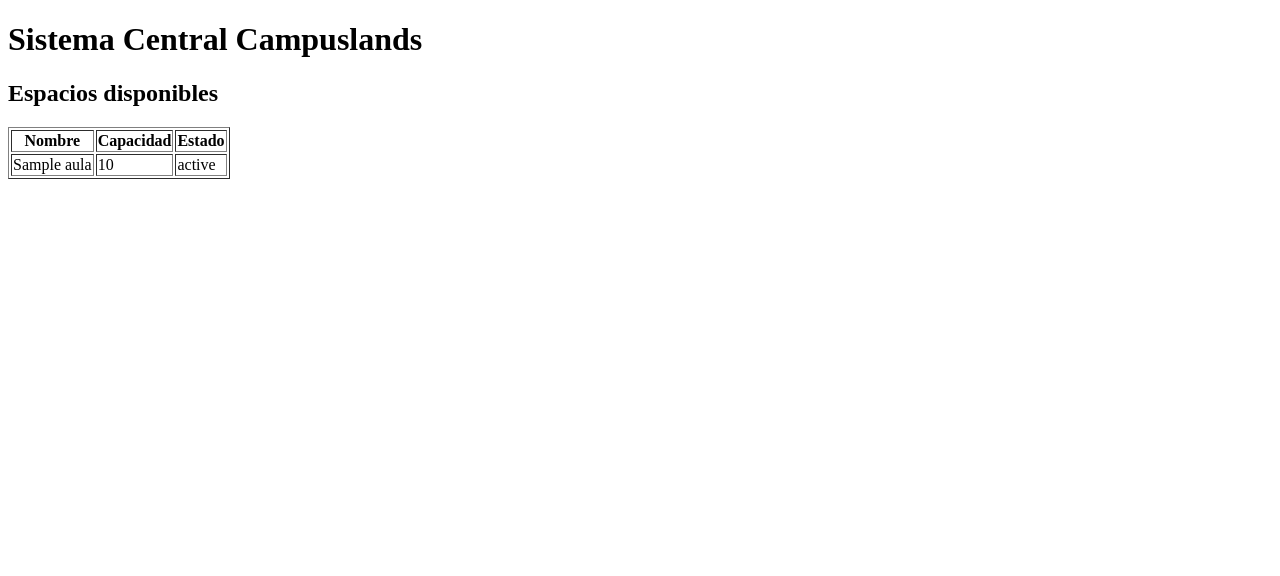
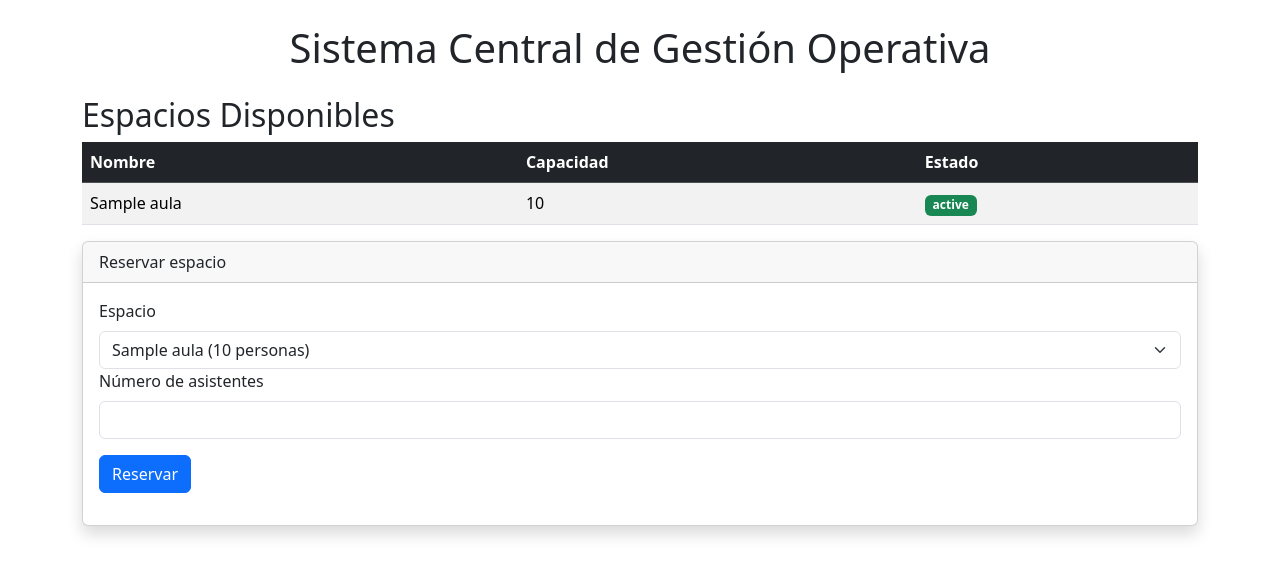
Before and after one commit to jasminsofi/hackathon_oct, a Flask app: template templates/index.html in a window 1280 px wide. Shown: the top 576 px of the page. Run offline with Flask 3, Linux system fonts and the light colour scheme; the template is opened without the code that fills it: most values are stand-ins (such as "Sample title", 1, 10 or a date in 2020).

Commit message:
formulario reservas

```diff
--- a/app.py
+++ b/app.py
@@ -1,10 +1,116 @@
-from flask import Flask
+from flask import Flask, render_template, request
+from services.aula_service import obtener_aulas
 
 app = Flask(__name__)
 
+
 @app.route("/")
 def inicio():
-    return "Hola Campuslands"
+    try:
+        aulas = obtener_aulas()
+
+        return render_template(
+            "index.html",
+            aulas=aulas
+        )
+
+    except Exception as e:
+
+        return render_template(
+            "resultado.html",
+            mensaje=f"Error cargando las aulas: {str(e)}",
+            tipo="danger"
+        )
+
+
+@app.route("/reservar", methods=["POST"])
+def reservar():
+
+    try:
+
+        aula_id = int(request.form["aula_id"])
+        asistentes = int(request.form["asistentes"])
+
+        aulas = obtener_aulas()
+
+        for aula in aulas:
+
+            if aula["id"] == aula_id:
+
+                # Regla de negocio 1
+                if aula["estado"] != "Disponible":
+
+                    return render_template(
+                        "resultado.html",
+                        mensaje="Esta sala está inhabilitada.",
+                        tipo="warning"
+                    )
+
+                # Regla de negocio 2
+                if asistentes > aula["capacidad"]:
+
+                    return render_template(
+                        "resultado.html",
+                        mensaje=f"Capacidad excedida. Máximo permitido: {aula['capacidad']}",
+                        tipo="danger"
+                    )
+
+                return render_template(
+                    "resultado.html",
+                    mensaje=f"Reserva realizada correctamente para {aula['nombre']}",
+                    tipo="success"
+                )
+
+        return render_template(
+            "resultado.html",
+            mensaje="Aula no encontrada.",
+            tipo="danger"
+        )
+
+    except ValueError:
+
+        return render_template(
+            "resultado.html",
+            mensaje="Los datos ingresados no son válidos.",
+            tipo="danger"
+        )
+
+    except KeyError:
+
+        return render_template(
+            "resultado.html",
+            mensaje="Faltan campos obligatorios en el formulario.",
+            tipo="danger"
+        )
+
+    except Exception as e:
+
+        return render_template(
+            "resultado.html",
+            mensaje=f"Error inesperado: {str(e)}",
+            tipo="danger"
+        )
+
+
+@app.errorhandler(404)
+def pagina_no_encontrada(error):
+
+    return render_template(
+        "resultado.html",
+        mensaje="Página no encontrada.",
+        tipo="warning"
+    ), 404
+
+
+@app.errorhandler(500)
+def error_servidor(error):
+
+    return render_template(
+        "resultado.html",
+        mensaje="Error interno del servidor.",
+        tipo="danger"
+    ), 500
+
 
 if __name__ == "__main__":
     app.run(debug=True)
--- a/data/aulas.json
+++ b/data/aulas.json
@@ -6,6 +6,7 @@
     {"id":5,"nombre":"Apolo","capacidad":34,"estado":"Disponible"},
     {"id":6,"nombre":"Blanca","capacidad":12,"estado":"Disponible"},
     {"id":7,"nombre":"Azul","capacidad":10,"estado":"Disponible"},
-    {"id":8,"nombre":"Amarillas Verdes","capacidad":6,"estado":"Disponible"},
-    {"id":9,"nombre":"Artemis","capacidad":32,"estado":"Disponible"}
+    {"id":8,"nombre":"Amarillas","capacidad":6,"estado":"Disponible"},
+    {"id":9,"nombre":"Verdes","capacidad":6,"estado":"Disponible"},
+    {"id":10,"nombre":"Artemis","capacidad":32,"estado":"Disponible"}
 ]
--- /dev/null
+++ b/services/validaciones.py
@@ -0,0 +1,4 @@
+AFORO_MAXIMO = 1.0
+
+def validar_capacidad(capacidad, asistentes):
+    return asistentes <= capacidad * AFORO_MAXIMO
--- a/templates/index.html
+++ b/templates/index.html
@@ -1,32 +1,104 @@
 <!DOCTYPE html>
 <html lang="es">
+
 <head>
     <meta charset="UTF-8">
+    <meta name="viewport" content="width=device-width, initial-scale=1">
+
     <title>Campuslands</title>
+
+    <link href="https://cdn.jsdelivr.net/npm/bootstrap@5.3.3/dist/css/bootstrap.min.css" rel="stylesheet">
 </head>
+
 <body>
 
-    <h1>Sistema Central Campuslands</h1>
+    <div class="container mt-4">
 
-    <h2>Espacios disponibles</h2>
+        <h1 class="text-center mb-4">
+            Sistema Central de Gestión Operativa
+        </h1>
 
-    <table border="1">
+        <h2>Espacios Disponibles</h2>
 
+        <table class="table table-striped table-hover">
+
+            <thead class="table-dark">
                 <tr>
                     <th>Nombre</th>
                     <th>Capacidad</th>
                     <th>Estado</th>
                 </tr>
+            </thead>
+
+            <tbody>
 
                 {% for aula in aulas %}
+
                 <tr>
                     <td>{{ aula.nombre }}</td>
                     <td>{{ aula.capacidad }}</td>
-            <td>{{ aula.estado }}</td>
+                    <td>
+                        <span class="badge bg-success">
+                            {{ aula.estado }}
+                        </span>
+                    </td>
                 </tr>
+
                 {% endfor %}
+
+            </tbody>
 
         </table>
 
+        <div class="card shadow">
+
+            <div class="card-header">
+                Reservar espacio
+            </div>
+
+            <div class="card-body">
+
+                <form method="POST" action="/reservar">
+
+                    <div class="mb-3">
+
+                        <label class="form-label">
+                            Espacio
+                        </label>
+
+                        <select name="aula_id" class="form-select" required>
+
+                            {% for aula in aulas %}
+
+                            <option value="{{ aula.id }}">
+                                {{ aula.nombre }} ({{ aula.capacidad }} personas)
+                            </option>
+
+                            {% endfor %}
+
+                        </select>
+                        <div class="mb-3">
+
+                            <label class="form-label">
+                                Número de asistentes
+                            </label>
+
+                            <input type="number" name="asistentes" class="form-control" required>
+
+                        </div>
+
+                        <button type="submit" class="btn btn-primary">
+                            Reservar
+                        </button>
+
+                </form>
+
+            </div>
+
+        </div>
+
+    </div>
+
 </body>
+
 </html>
```
Also changed, not shown: templates/resultado.html (added, +26 -0 lines). Lines whose indentation alone changed are shown as unchanged.
